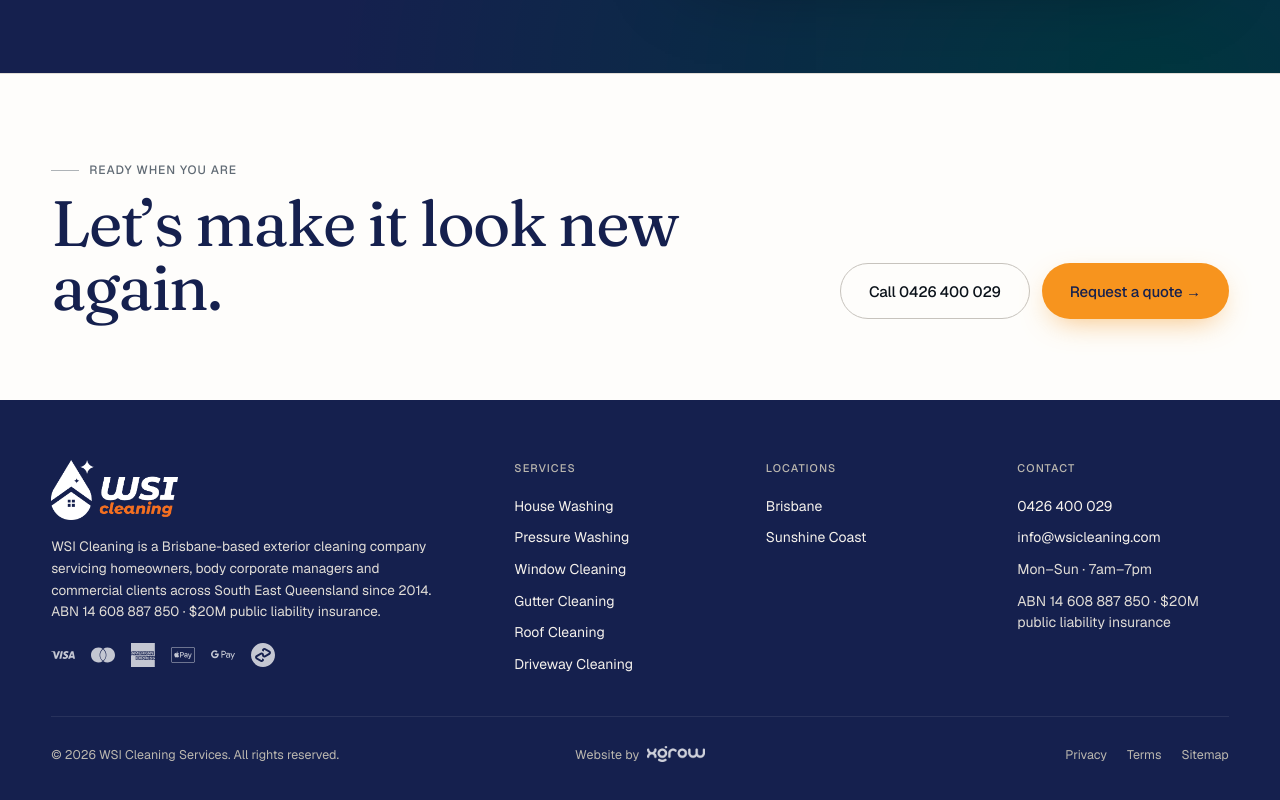
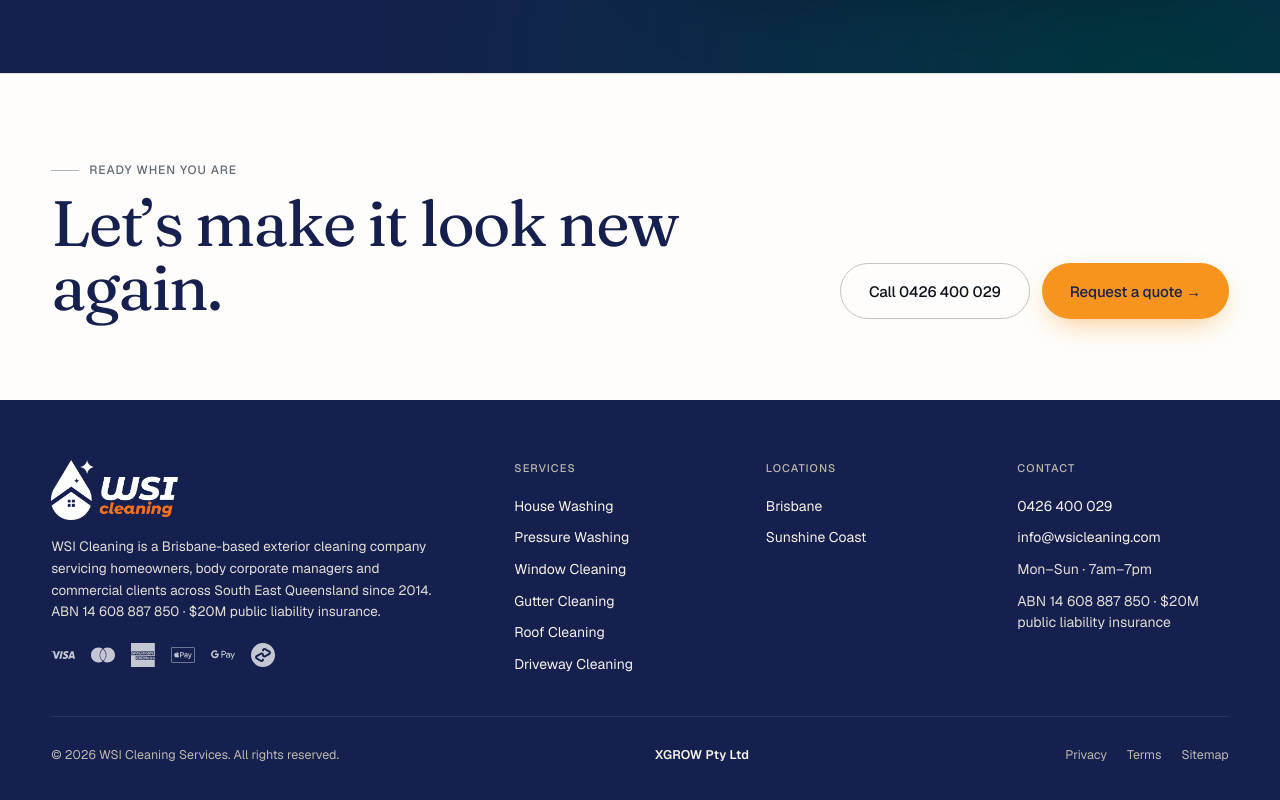
Before and after one commit to matt-xgrow/WSI-website1, a Next.js app: page / in a window 1280 px wide. Shown: the part 8831-9631 px from the top of the page. Built offline with nearby package versions, Linux system fonts and the light colour scheme; no server answers.

Commit message:
Revert "Add XGROW signature to footer (centered)"
This reverts commit 96d644b5d27c77d905d7c22d66ca04f299406128.

```diff
--- a/src/app/globals.css
+++ b/src/app/globals.css
@@ -1287,27 +1287,22 @@ details.faq-item > summary::marker { content: ""; }
   margin: 0 auto;
   padding: 28px 0 0;
   border-top: 1px solid oklch(1 0 0 / 0.08);
-  display: grid;
-  grid-template-columns: 1fr;
-  align-items: center;
-  gap: 16px;
+  display: flex;
+  justify-content: space-between;
+  gap: 20px;
+  flex-wrap: wrap;
   font-size: 12.5px;
   color: var(--warm-4);
 }
-.footer-bottom > * { justify-self: center; }
 .footer-bottom-links { display: flex; gap: 20px; }
 .footer-bottom-links a:hover { color: var(--warm-0); }
-.footer-credit { display: inline-flex; align-items: center; gap: 8px; color: var(--warm-4); letter-spacing: 0.01em; }
-.footer-credit a { display: inline-flex; align-items: center; opacity: 0.8; transition: opacity 0.15s ease; }
-.footer-credit a:hover { opacity: 1; }
-.footer-credit img { height: 16px; width: auto; }
-
-@media (min-width: 720px) {
-  .footer-bottom { grid-template-columns: minmax(0, 1fr) auto minmax(0, 1fr); column-gap: 20px; }
-  .footer-bottom > :first-child { justify-self: start; }
-  .footer-bottom > :nth-child(2) { justify-self: center; }
-  .footer-bottom > :last-child { justify-self: end; }
-}
+.footer-credit { color: var(--warm-4); letter-spacing: 0.01em; }
+.footer-credit a {
+  color: var(--warm-2);
+  font-weight: 600;
+  transition: color 0.15s ease;
+}
+.footer-credit a:hover { color: var(--orange, #e8771e); }
 
 /* ── Sticky CTA ─────────────────────────────────────────────────────────── */
 
--- a/src/components/site/footer.tsx
+++ b/src/components/site/footer.tsx
@@ -134,14 +134,8 @@ export function Footer() {
             © {new Date().getFullYear()} {site.legalName}. All rights reserved.
           </span>
           <span className="footer-credit">
-            <span>Website by</span>
-            <a
-              href="https://www.xgrow.com.au"
-              target="_blank"
-              rel="noopener"
-              aria-label="XGROW — Business Automation & Marketing"
-            >
-              <img src="/xgrow-logo-white.png" alt="XGROW" width="158" height="44" />
+            <a href="https://xgrow.com.au" target="_blank" rel="noopener">
+              XGROW Pty Ltd
             </a>
           </span>
           <div className="footer-bottom-links">
```
Also changed, not shown: public/xgrow-logo-white.png (deleted).
